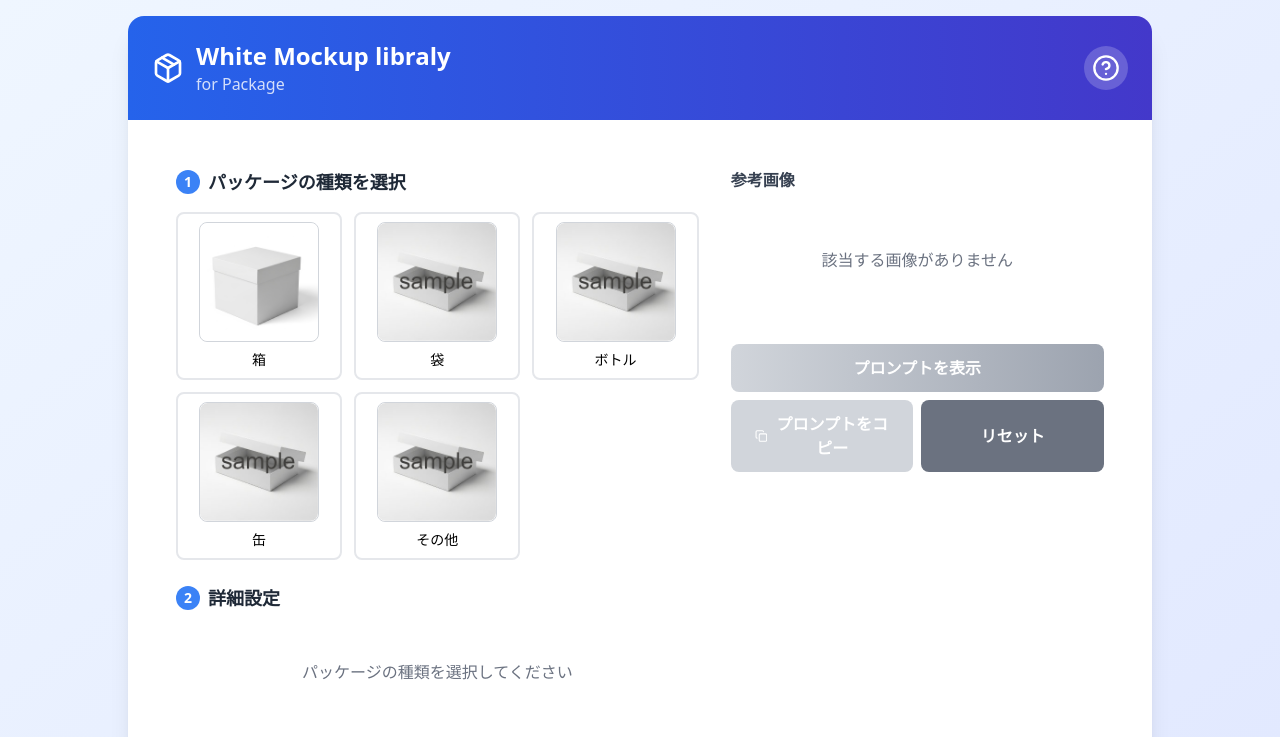
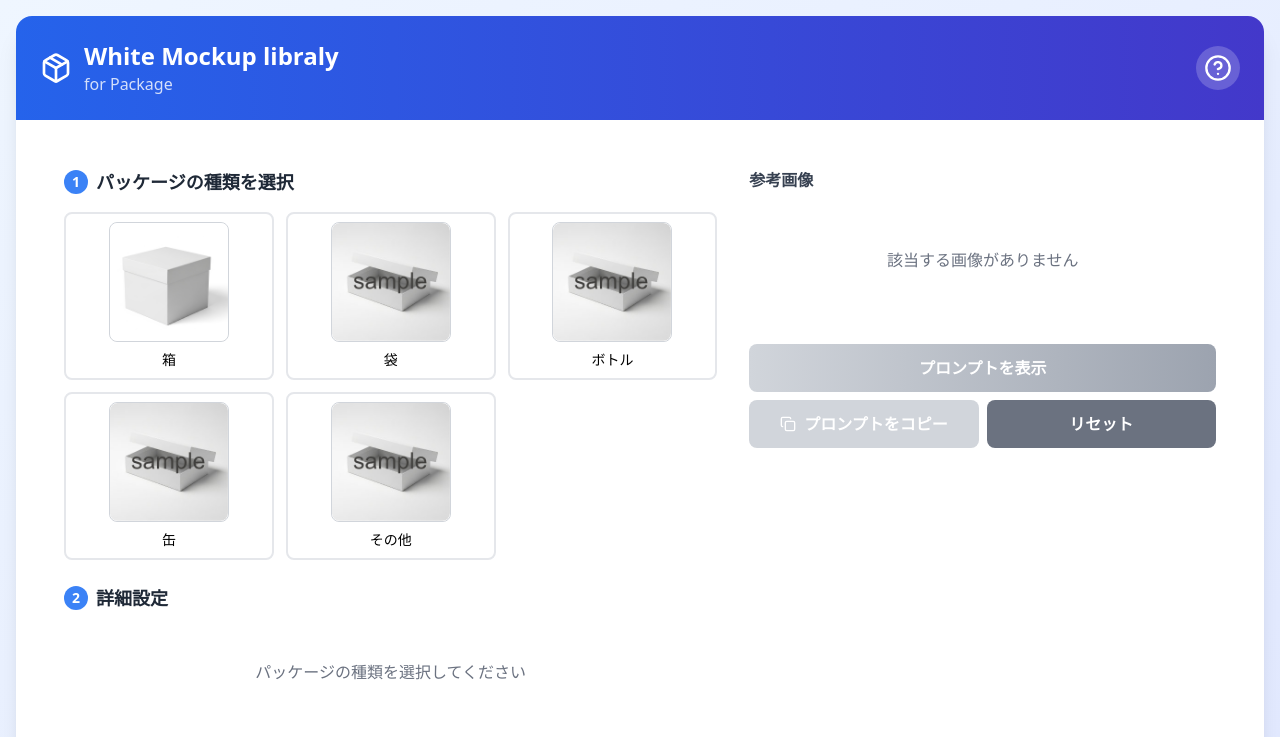
Before and after one commit to desiinn/package-prompt-builder, a plain HTML site: page index.html in a window 1280 px wide. Shown: the top 737 px of the page. Drawn offline with nearby package versions, Linux system fonts and the light colour scheme.

Commit message:
width up

```diff
--- a/index.html
+++ b/index.html
@@ -17,7 +17,7 @@
         </div>
     </div>
     <div class="min-h-screen bg-gradient-to-br from-blue-50 to-indigo-100 p-4">
-        <div class="max-w-5xl mx-auto">
+        <div class="max-w-7xl mx-auto">
             <div class="bg-white rounded-2xl shadow-xl overflow-hidden">
                 <!-- ヘッダー -->
                 <div class="bg-gradient-to-r from-blue-600 to-indigo-700 text-white p-6">
@@ -72,7 +72,7 @@
                             <div>
                                 <h2 class="text-base font-semibold text-gray-700 mb-2">参考画像</h2>
                                 <div id="image-display-area" class="min-w-full text-center py-4">
-                                    <div id="dynamic-image-grid" class="grid grid-cols-2 md:grid-cols-2 gap-4 px-2"></div>
+                                    <div id="dynamic-image-grid" class="grid grid-cols-2 md:grid-cols-3 gap-4 px-2"></div>
                                 </div>
                             </div>
                             <!-- アクションボタン -->
```
